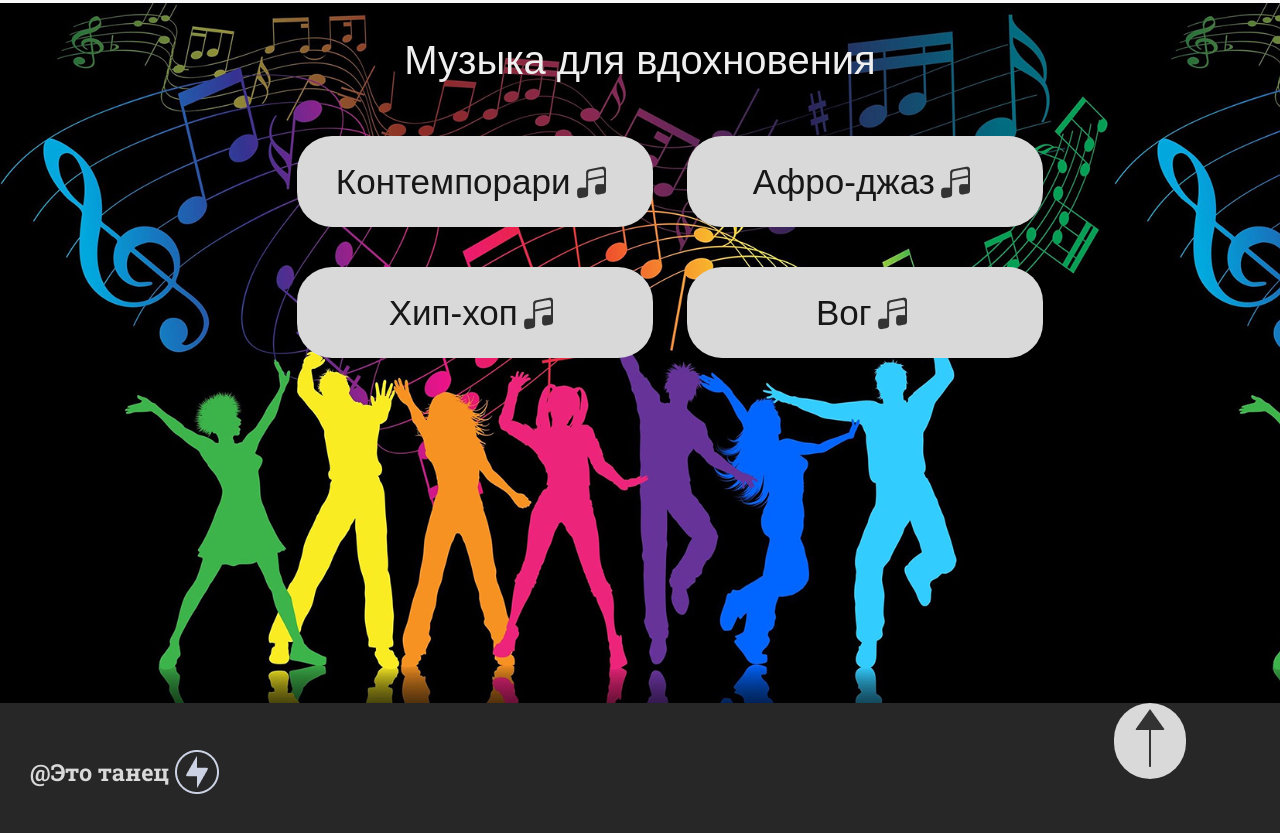
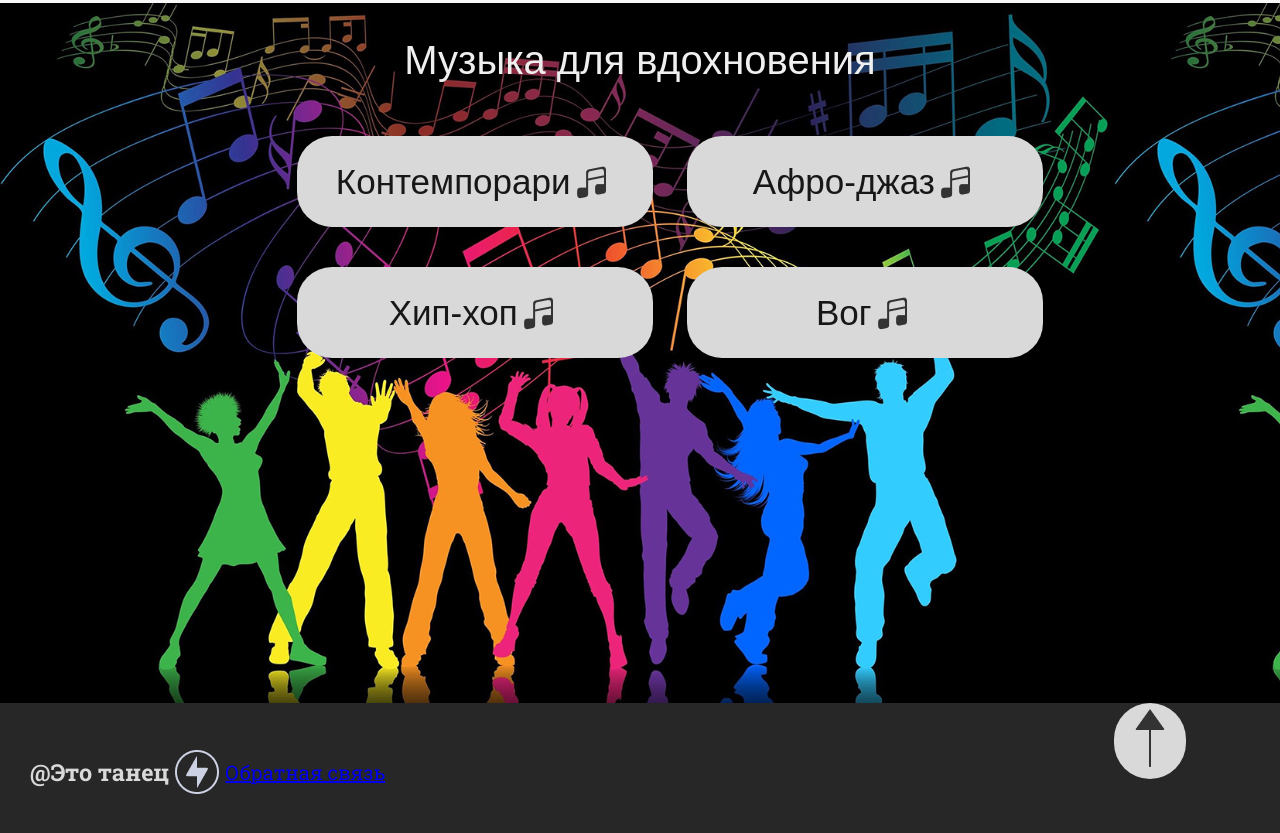
Before and after one commit to Sonya-Isa/Sonya-Isa.github.io, a plain HTML site: page index.html in a window 1280 px wide. Shown: the part 3662-4495 px from the top of the page. Drawn offline with Linux system fonts and the light colour scheme; a web font is replaced by a local one.

Commit message:
Update index.html

```diff
--- a/index.html
+++ b/index.html
@@ -156,6 +156,7 @@
   <footer>
     <h3>@Это танец</h3>
     <img src="img/lightning_ring.png">
+    <a href="form.html">Обратная связь</a>
   </footer>
 </body>
 
```
